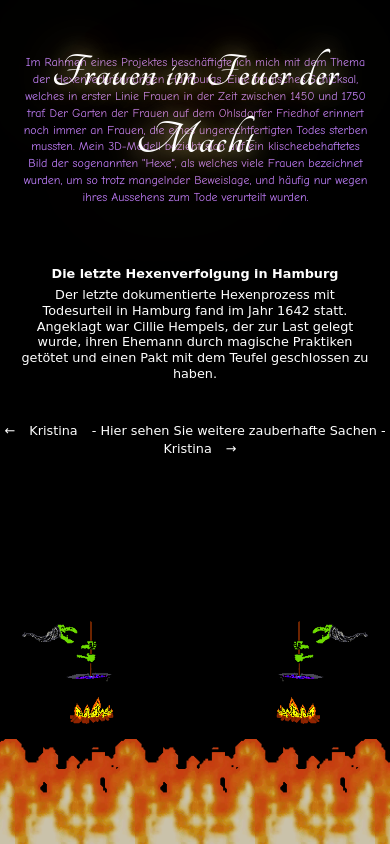
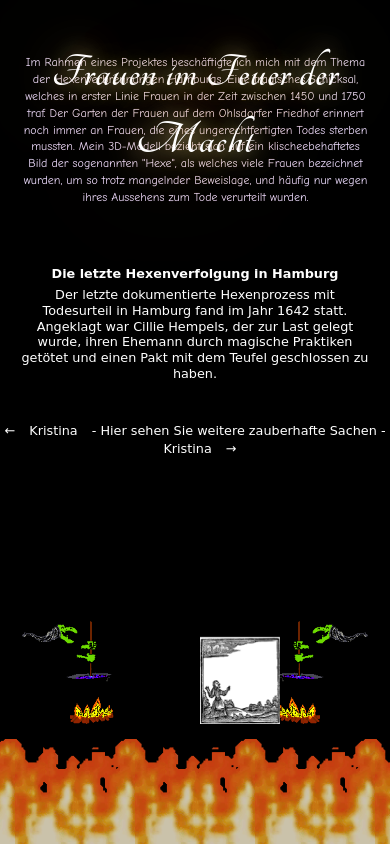
Before and after one commit to lorrritta/KnusperKnusperKnaueschen, a plain HTML site: page index.html in a window 390 px wide. Drawn offline with nearby package versions, Linux system fonts and the light colour scheme.

Commit message:
letzter text 2

```diff
--- a/index.html
+++ b/index.html
@@ -148,10 +148,19 @@
         transform: scaleX(-1);
       }
 
+      .witch-gif {
+        position: fixed;
+        bottom: 180px;
+        right: 120px;
+        width: 100px;
+        z-index: 10;
+        pointer-events: none;
+      }
+
       .overlay-text {
         font-family: 'Comic Sans MS', cursive, sans-serif;
         font-size: 0.9em;
-        color: #c080ff;
+        color: #eeddff; /* helleres Lila */
         background-color: rgba(0, 0, 0, 0.6);
         padding: 20px;
         width: 80%;
@@ -195,6 +204,12 @@
 
         .hexe-gif-right {
           right: 10px;
+        }
+
+        .witch-gif {
+          width: 80px;
+          bottom: 120px;
+          right: 110px;
         }
 
         .overlay-text {
@@ -251,5 +266,6 @@
     <!-- Hexen-GIFs -->
     <img src="radio-disco-polo.gif" alt="Hexe links" class="hexe-gif" />
     <img src="radio-disco-polo.gif" alt="Hexe rechts gespiegelt" class="hexe-gif-right" />
+    <img src="witch.gif" alt="Hexe rechts klein" class="witch-gif" />
   </body>
 </html>
```
